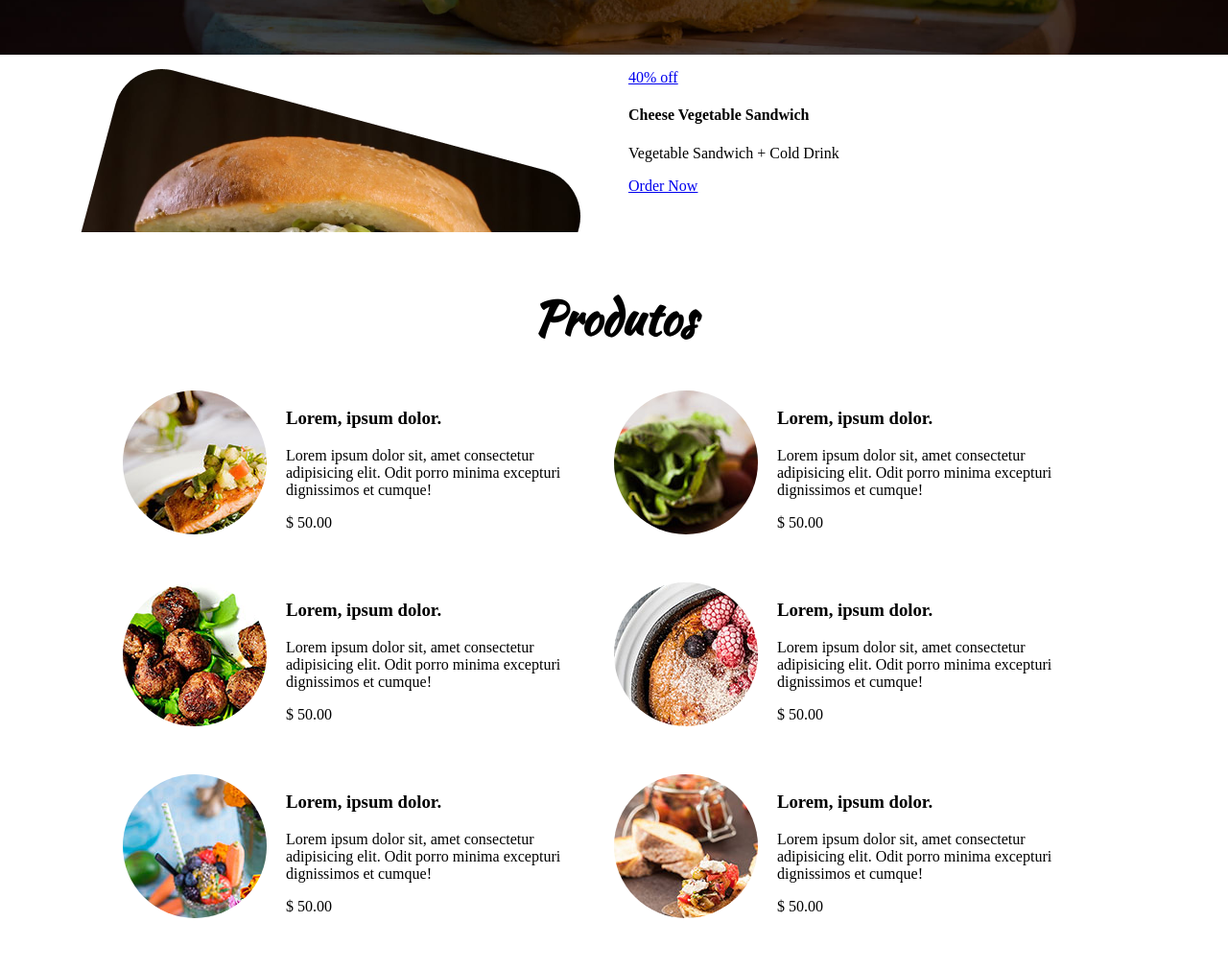
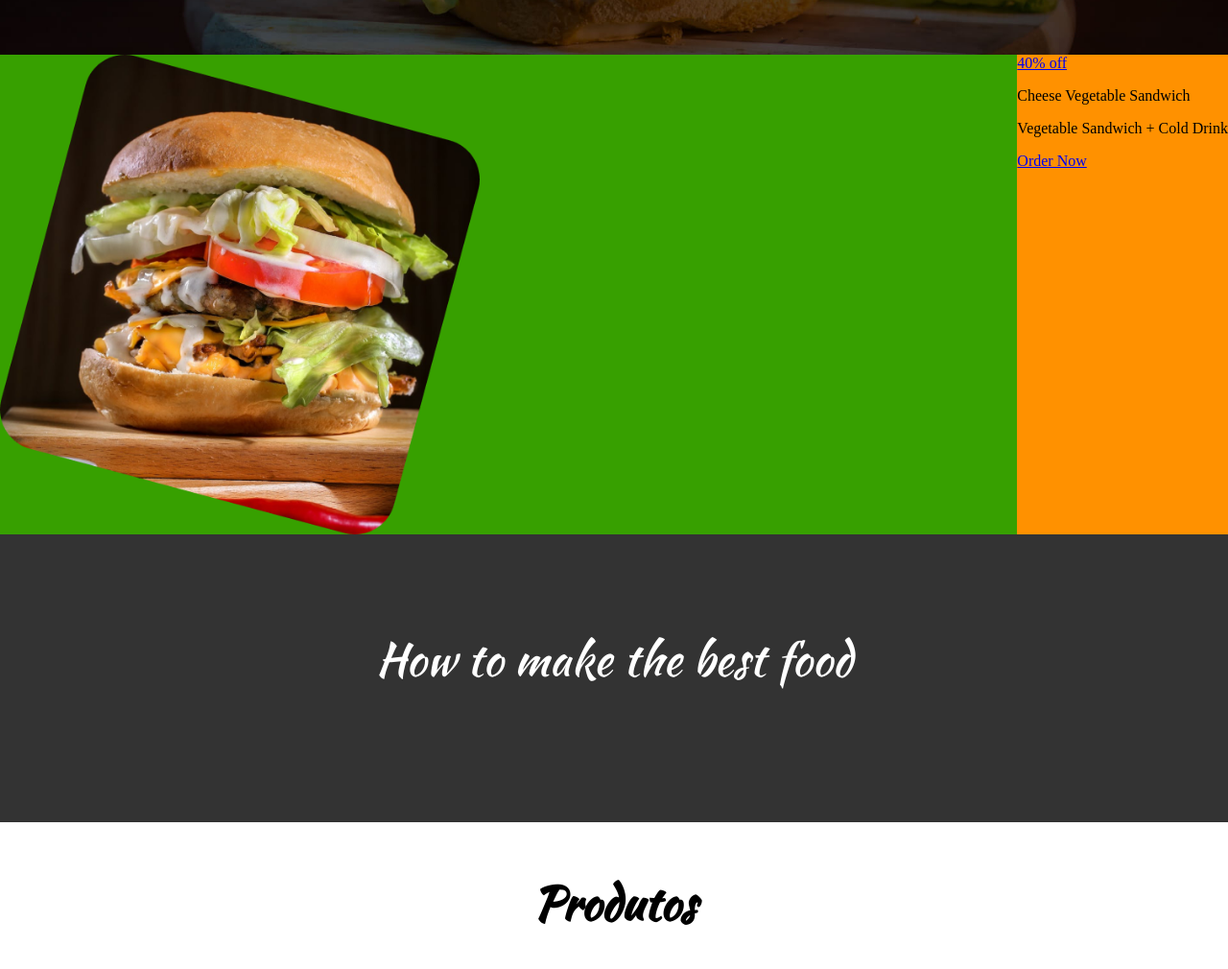
Before and after one commit to andersontecnicoprogramador/site-projeto-aula-Tec-infor-internet-Anderson, a plain HTML site: page index.html in a window 1280 px wide. Shown: the part 523-1533 px from the top of the page at 96% size. Drawn offline with Linux system fonts and the light colour scheme.

Commit message:
atualização do projeto

```diff
--- a/css/styles.css
+++ b/css/styles.css
@@ -65,6 +65,7 @@ body{
     background-image: url('/img/img-the-best-burger.jpg');
     background-size: cover;
     background-position: center;
+    background-attachment: fixed;
 
 }
 
@@ -83,18 +84,91 @@ body{
     font-weight: 100;
 }
 
-.conteiner-mkt { display: flex;
-     height: 200px;
-    }
-.conteiner-mkt .img-mkt { flex: 1;
-     background-image: url('/img/order.png');
-     background-repeat: no-repeat;
-     margin: 15px
-    }
-.conteiner-mkt .text-mkt {
+.mkt {
+    display: flex;
+    background-color: #ff9100;
+}
+
+.mkt .img-mkt {
     flex: 1;
-    margin: 15px
-    }
+    height: 500px;
+    background-image: url('../img/order.png');
+    background-repeat: no-repeat;
+    background-size: contain;
+    background-color: #37a000;
+}
+
+.mkt .mkt-text {
+    flex: 1;
+    height: 500px;
+    margin-top: 15%;
+    text-align: center;
+    /* background-color: #ff9100; */
+
+}
+
+.mkt .mkt-text p {}
+
+
+.mkt .mkt-text p.off {
+    color: #37a000;
+    font-size: 1.6em;
+    font-weight: bold;
+}
+
+.mkt .mkt-text p.name {
+    font-weight: bold;
+    font-size: 2em;
+    font-family: 'Kaushan Script', cursive;
+}
+
+.mkt .mkt-text a {
+    background-color: #ff9100;
+    border-radius: 25px;
+    padding: 10px 30px;
+    color: white;
+    list-style: none;
+    text-decoration: none;
+    display: inline-block;
+    margin-top: 15px;
+}
+
+.video-banner {
+    display: flex;
+    width: 100%;
+    height: 300px;
+    background-image: url('img/.video-banner');
+    background-size: cover;
+    background-position: center bottom;
+    margin-bottom: 50px;
+    position: relative;
+}
+
+.video-banner::after {
+    content: '';
+    position: absolute;
+    top: 0;
+    left: 0;
+    width: 100%;
+    height: 100%;
+    background-color: rgba(0, 0, 0, 0.8);
+    /* Cor escura com opacidade (alpha) de 0.5 para o filtro escuro */
+}
+
+.video-banner h2 {
+    color: #fff;
+    margin-top: 0;
+    font-family: 'Kaushan Script', cursive;
+    font-weight: 100;
+    display: flex;
+    flex: 1;
+    justify-content: center;
+    align-items: center;
+    font-size: 3em;
+    z-index: 999;
+}
+
+
 
  .products {
     /* background-color: #ff9100; */
--- a/index.html
+++ b/index.html
@@ -45,17 +45,21 @@
 
     </section>
 
-    <div class="conteiner-mkt">
+    <div class="mkt">
         <div class="img-mkt">
 
         </div>
-        <div class="text-mkt">
+        <div class="img-text">
            <a href="#">40% off</a>
-            <h4>Cheese Vegetable Sandwich</h4>
+            <p>Cheese Vegetable Sandwich</p>
             <p>Vegetable Sandwich + Cold Drink</p>
             <a href="#" class="btn btn">Order Now</a>
         </div>
     </div>
+
+    <section class="video-banner">
+        <h2> How to make the best food </h2>
+    </section>
 
 <section class="products">
         <h2>Produtos</h2>
@@ -157,6 +161,7 @@
                 </div>
             </div>
         </div>
+
     </section>
 </body>
 
```
